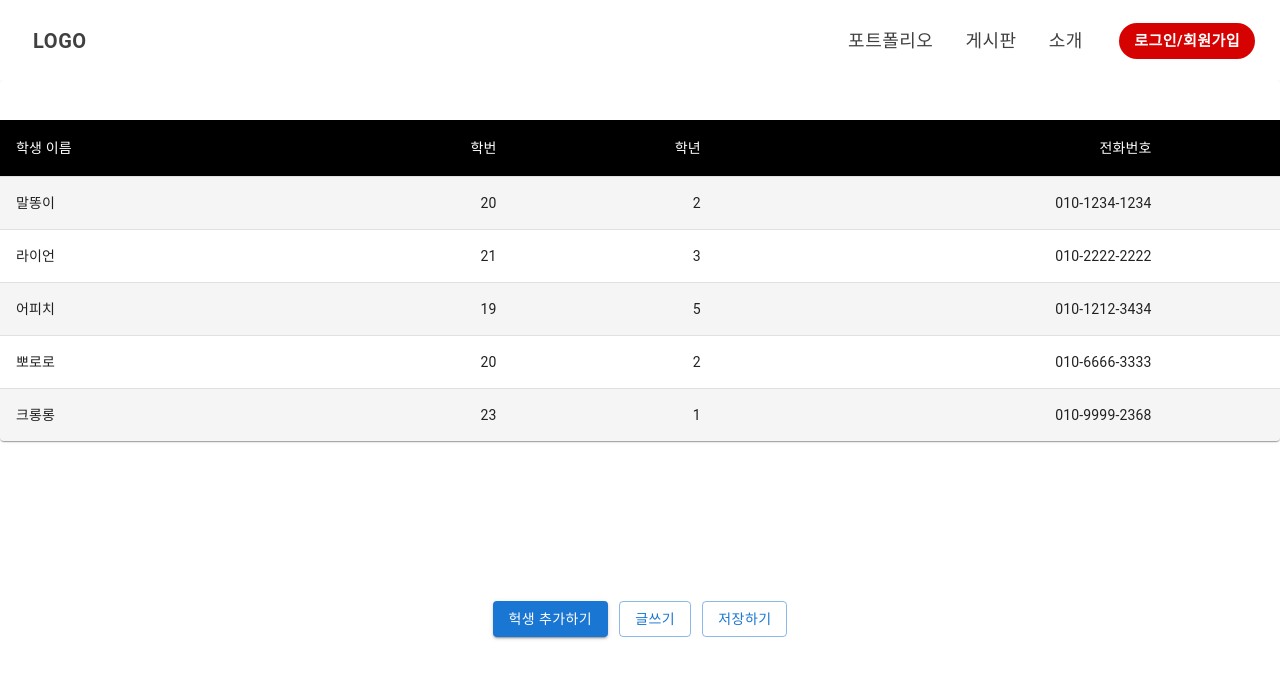
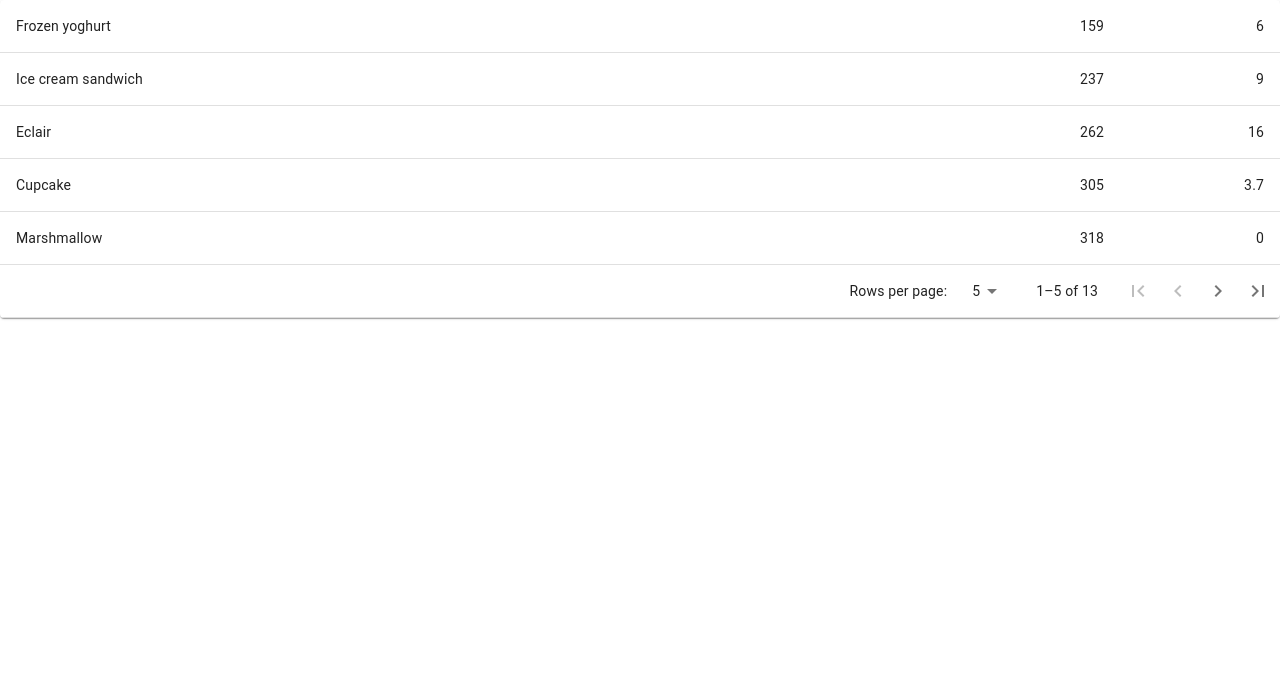
Before and after one commit to costar011/ssc, a React (Vite) app: page /boardlist in a window 1280 px wide. Shown: the top 678 px of the page. Built offline with nearby package versions, Linux system fonts and the light colour scheme; a web font is replaced by a local one.

Commit message:
mui table

```diff
--- a/src/pages/BoardList.tsx
+++ b/src/pages/BoardList.tsx
@@ -1,16 +1,25 @@
-import { styled } from "@mui/material/styles";
-import Table from "@mui/material/Table";
-import TableBody from "@mui/material/TableBody";
-import TableCell, { tableCellClasses } from "@mui/material/TableCell";
-import TableContainer from "@mui/material/TableContainer";
-import TableHead from "@mui/material/TableHead";
-import TableRow from "@mui/material/TableRow";
-import Paper from "@mui/material/Paper";
+import * as React from 'react';
+import { useTheme } from '@mui/material/styles';
+import Box from '@mui/material/Box';
+import Table from '@mui/material/Table';
+import TableBody from '@mui/material/TableBody';
+import TableCell from '@mui/material/TableCell';
+import TableContainer from '@mui/material/TableContainer';
+import TableFooter from '@mui/material/TableFooter';
+import TablePagination from '@mui/material/TablePagination';
+import TableRow from '@mui/material/TableRow';
+import Paper from '@mui/material/Paper';
+import IconButton from '@mui/material/IconButton';
+import FirstPageIcon from '@mui/icons-material/FirstPage';
+import KeyboardArrowLeft from '@mui/icons-material/KeyboardArrowLeft';
+import KeyboardArrowRight from '@mui/icons-material/KeyboardArrowRight';
+import LastPageIcon from '@mui/icons-material/LastPage';
 
 import Header from "../component/header";
 import { Button } from "@mui/material";
 import { useNavigate } from "react-router-dom";
 import style from "@emotion/styled";
+
 
 const Style = style.div` /* Style 컴포넌트 */
   display: flex;
@@ -41,96 +50,164 @@
   }
 `;
 
-const StyledTableCell = styled(TableCell)(({ theme }) => ({
-  [`&.${tableCellClasses.head}`]: {
-    backgroundColor: theme.palette.common.black,
-    color: theme.palette.common.white,
-  },
-  [`&.${tableCellClasses.body}`]: {
-    fontSize: 14,
-  },
-}));
 
-const StyledTableRow = styled(TableRow)(({ theme }) => ({
-  "&:nth-of-type(odd)": {
-    backgroundColor: theme.palette.action.hover,
-  },
-  // hide last border
-  "&:last-child td, &:last-child th": {
-    border: 0,
-  },
-}));
+interface TablePaginationActionsProps {
+  count: number;
+  page: number;
+  rowsPerPage: number;
+  onPageChange: (
+    event: React.MouseEvent<HTMLButtonElement>,
+    newPage: number,
+  ) => void;
+}
 
-function createData(
-  name: string,
-  Departmentnumber: number,
-  grade: number,
-  phonenumber: string,
-  protein: number
-) {
-  return { name, Departmentnumber, grade, phonenumber, protein };
+function TablePaginationActions(props: TablePaginationActionsProps) {
+  const theme = useTheme();
+  const { count, page, rowsPerPage, onPageChange } = props;
+
+  const handleFirstPageButtonClick = (
+    event: React.MouseEvent<HTMLButtonElement>,
+  ) => {
+    onPageChange(event, 0);
+  };
+
+  const handleBackButtonClick = (event: React.MouseEvent<HTMLButtonElement>) => {
+    onPageChange(event, page - 1);
+  };
+
+  const handleNextButtonClick = (event: React.MouseEvent<HTMLButtonElement>) => {
+    onPageChange(event, page + 1);
+  };
+
+  const handleLastPageButtonClick = (event: React.MouseEvent<HTMLButtonElement>) => {
+    onPageChange(event, Math.max(0, Math.ceil(count / rowsPerPage) - 1));
+  };
+
+  return (
+    <Box sx={{ flexShrink: 0, ml: 2.5 }}>
+      <IconButton
+        onClick={handleFirstPageButtonClick}
+        disabled={page === 0}
+        aria-label="first page"
+      >
+        {theme.direction === 'rtl' ? <LastPageIcon /> : <FirstPageIcon />}
+      </IconButton>
+      <IconButton
+        onClick={handleBackButtonClick}
+        disabled={page === 0}
+        aria-label="previous page"
+      >
+        {theme.direction === 'rtl' ? <KeyboardArrowRight /> : <KeyboardArrowLeft />}
+      </IconButton>
+      <IconButton
+        onClick={handleNextButtonClick}
+        disabled={page >= Math.ceil(count / rowsPerPage) - 1}
+        aria-label="next page"
+      >
+        {theme.direction === 'rtl' ? <KeyboardArrowLeft /> : <KeyboardArrowRight />}
+      </IconButton>
+      <IconButton
+        onClick={handleLastPageButtonClick}
+        disabled={page >= Math.ceil(count / rowsPerPage) - 1}
+        aria-label="last page"
+      >
+        {theme.direction === 'rtl' ? <FirstPageIcon /> : <LastPageIcon />}
+      </IconButton>
+    </Box>
+  );
+}
+
+function createData(name: string, calories: number, fat: number) {
+  return { name, calories, fat };
 }
 
 const rows = [
-  createData("말똥이", 20, 2, "010-1234-1234", 4.0),
-  createData("라이언", 21, 3, "010-2222-2222", 4.3),
-  createData("어피치", 19, 5, "010-1212-3434", 6.0),
-  createData("뽀로로", 20, 2, "010-6666-3333", 4.3),
-  createData("크롱롱", 23, 1, "010-9999-2368", 3.9),
-];
+  createData('Cupcake', 305, 3.7),
+  createData('Donut', 452, 25.0),
+  createData('Eclair', 262, 16.0),
+  createData('Frozen yoghurt', 159, 6.0),
+  createData('Gingerbread', 356, 16.0),
+  createData('Honeycomb', 408, 3.2),
+  createData('Ice cream sandwich', 237, 9.0),
+  createData('Jelly Bean', 375, 0.0),
+  createData('KitKat', 518, 26.0),
+  createData('Lollipop', 392, 0.2),
+  createData('Marshmallow', 318, 0),
+  createData('Nougat', 360, 19.0),
+  createData('Oreo', 437, 18.0),
+].sort((a, b) => (a.calories < b.calories ? -1 : 1));
 
-const BoardList = () => {
-  const navigate = useNavigate();
+export default function CustomPaginationActionsTable() {
+  const [page, setPage] = React.useState(0);
+  const [rowsPerPage, setRowsPerPage] = React.useState(5);
 
-  const writeButton = () => navigate("/write");
+  // Avoid a layout jump when reaching the last page with empty rows.
+  const emptyRows =
+    page > 0 ? Math.max(0, (1 + page) * rowsPerPage - rows.length) : 0;
 
-  const saveButton = () => {
-    alert("저장하기 버튼 클릭");
+  const handleChangePage = (
+    event: React.MouseEvent<HTMLButtonElement> | null,
+    newPage: number,
+  ) => {
+    setPage(newPage);
   };
+
+  const handleChangeRowsPerPage = (
+    event: React.ChangeEvent<HTMLInputElement | HTMLTextAreaElement>,
+  ) => {
+    setRowsPerPage(parseInt(event.target.value, 10));
+    setPage(0);
+  };
+
   return (
-    <Style>
-      <div className="header-line">
-        <Header />
-      </div>
-
-      <TableContainer component={Paper}>
-        <Table sx={{ minWidth: 500, marginTop: 5 }} aria-label="customized table">
-          <TableHead>
-            <TableRow>
-              <StyledTableCell>학생 이름</StyledTableCell>
-              <StyledTableCell align="right">학번</StyledTableCell>
-              <StyledTableCell align="right">학년</StyledTableCell>
-              <StyledTableCell align="right">전화번호</StyledTableCell>
-              <StyledTableCell align="right"></StyledTableCell>
+    <TableContainer component={Paper}>
+      <Table sx={{ minWidth: 500 }} aria-label="custom pagination table">
+        <TableBody>
+          {(rowsPerPage > 0
+            ? rows.slice(page * rowsPerPage, page * rowsPerPage + rowsPerPage)
+            : rows
+          ).map((row) => (
+            <TableRow key={row.name}>
+              <TableCell component="th" scope="row">
+                {row.name}
+              </TableCell>
+              <TableCell style={{ width: 160 }} align="right">
+                {row.calories}
+              </TableCell>
+              <TableCell style={{ width: 160 }} align="right">
+                {row.fat}
+              </TableCell>
             </TableRow>
-          </TableHead>
-          <TableBody>
-            {rows.map((row) => (
-              <StyledTableRow key={row.name}>
-                <StyledTableCell component="th" scope="row">
-                  {row.name}
-                </StyledTableCell>
-                <StyledTableCell align="right">{row.Departmentnumber}</StyledTableCell>
-                <StyledTableCell align="right">{row.grade}</StyledTableCell>
-                <StyledTableCell align="right">{row.phonenumber}</StyledTableCell>
-                <StyledTableCell align="right">{}</StyledTableCell>
-              </StyledTableRow>
-            ))}
-          </TableBody>
-        </Table>
-      </TableContainer>
-
-      <div className="button-wapper">
-      <Button variant="contained">헉생 추가하기</Button>
-        <Button variant="outlined" onClick={writeButton}>
-          글쓰기
-        </Button>
-        <Button variant="outlined" onClick={saveButton}>
-          저장하기
-        </Button>
-      </div>
-    </Style>
+          ))}
+          {emptyRows > 0 && (
+            <TableRow style={{ height: 53 * emptyRows }}>
+              <TableCell colSpan={6} />
+            </TableRow>
+          )}
+        </TableBody>
+        <TableFooter>
+          <TableRow>
+            <TablePagination
+              rowsPerPageOptions={[5, 10, 25, { label: 'All', value: -1 }]}
+              colSpan={3}
+              count={rows.length}
+              rowsPerPage={rowsPerPage}
+              page={page}
+              slotProps={{
+                select: {
+                  inputProps: {
+                    'aria-label': 'rows per page',
+                  },
+                  native: true,
+                },
+              }}
+              onPageChange={handleChangePage}
+              onRowsPerPageChange={handleChangeRowsPerPage}
+              ActionsComponent={TablePaginationActions}
+            />
+          </TableRow>
+        </TableFooter>
+      </Table>
+    </TableContainer>
   );
-};
-
-export default BoardList;
+}
```
Also changed, not shown: src/pages/index.ts (added, +135 -0 lines), src/pages/Introduce.tsx (line endings or trailing spaces).
